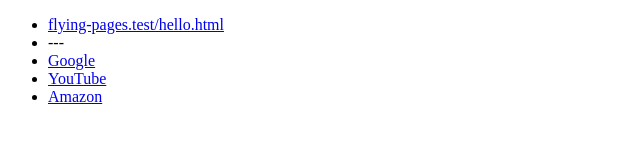
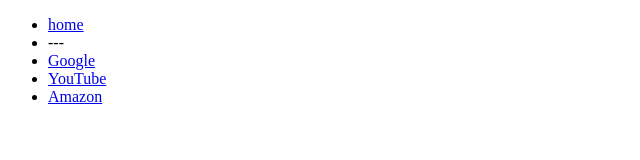
Before and after one commit to gijo-varghese/flying-pages, a website: page index.html in a window 1280 px wide. Shown: the whole page, without its empty margins (0-640 px from the left). Drawn offline with Linux system fonts and the light colour scheme.

Commit message:
Update index.html

```diff
--- a/index.html
+++ b/index.html
@@ -10,7 +10,7 @@
 	<main>
 		<section>
 			<ul>
-				<li><a href="https://flying-pages.test/">flying-pages.test/hello.html</a></li>
+				<li><a href="/">home</a></li>
 				<li>---</li>
 				<li><a href="https://google.com/">Google</a></li>
 				<li><a href="https://youtube.com/">YouTube</a></li>
```
